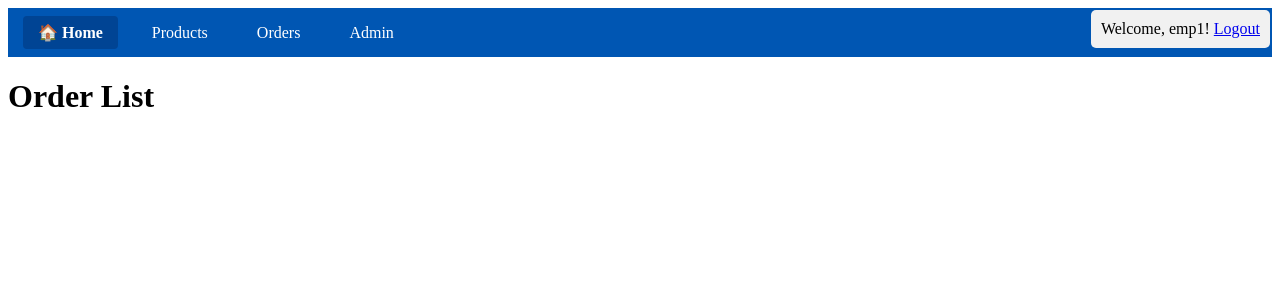
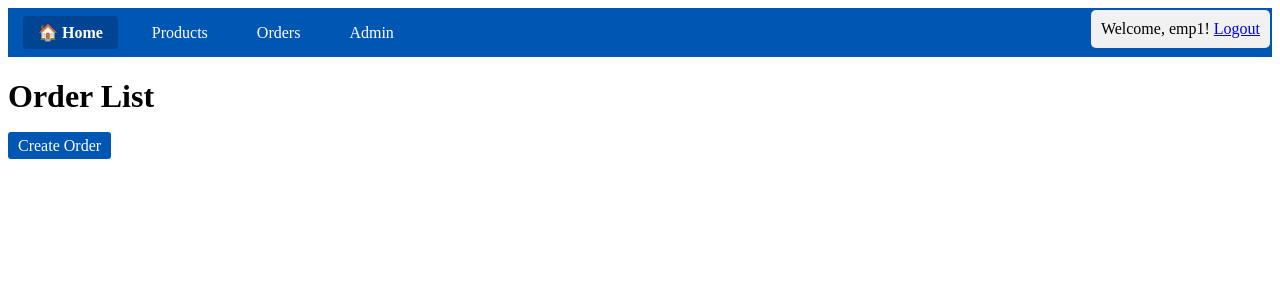
Before and after one commit to brendang-utah/ski_manufacturing_project, a Django app: page /orders in a window 1280 px wide. Shown: the top 300 px of the page. Run offline with Django 5.2, Linux system fonts and the light colour scheme; a user stored in the database is signed in; data comes from the database, SQL or seed files in the repository.

Commit message:
fix errors

```diff
--- a/ski_manufacturing_app/templates/orders.html
+++ b/ski_manufacturing_app/templates/orders.html
@@ -28,6 +28,10 @@
 {% block content %}
     <h1>Order List</h1>
 
+    {% if user.is_staff %}
+        <a href="{% url 'order-create' %}" class="edit-button">Create Order</a>
+    {% endif %}
+
     <div id="order-list">
         <!-- Orders will be loaded here dynamically -->
     </div>
@@ -51,6 +55,7 @@
         return cookieValue;
     }
     const csrftoken = getCookie('csrftoken');
+    const isStaff = "{{ user.is_staff|yesno:'true,false' }}";
 
     // Load orders on page load
     $(document).ready(function() {
@@ -69,18 +74,33 @@
                 }
 
                 orders.forEach(function(order) {
+                    let orderLines = '';
+                    if (order.order_lines) {
+                        orderLines = '<h3>Order Items:</h3><ul>';
+                        order.order_lines.forEach(function(line) {
+                            orderLines += `
+                                <li>
+                                    ${line.product_name} -
+                                    Quantity: ${line.quantity} -
+                                    Unit Price: $${line.unit_price} -
+                                    Total: $${line.total_price}
+                                </li>`;
+                        });
+                        orderLines += '</ul>';
+                    }
+
                     const orderHtml = `
                         <div class="order-item" data-id="${order.id}">
                             <h2>Order #${order.id}</h2>
                             <p class="order-status">Status: ${order.status}</p>
-                            <p>Customer: ${order.customer_name}</p>
-                            <p>Date: ${order.date}</p>
-                            <p>Product: ${order.product_name}</p>
-                            <p>Quantity: ${order.quantity}</p>
+                            <p>Customer: ${order.customer_name || 'N/A'}</p>
+                            <p>Date: ${new Date(order.created_at).toLocaleDateString()}</p>
+                            ${orderLines}
+                            <p>Total Order Amount: $${order.total_amount || '0.00'}</p>
 
                             <div class="order-actions">
-                                <a href="/orders/${order.id}/" class="edit-button">Edit Order</a>
                                 ${isStaff ? `
+                                    <a href="/orders/${order.id}/" class="edit-button">Edit Order</a>
                                     <button class="delete-button" onclick="deleteOrder(${order.id})">Delete Order</button>
                                 ` : ''}
                             </div>
@@ -104,10 +124,11 @@
             url: `/api/orders/${orderId}/`,
             type: 'DELETE',
             headers: {
-                'X-CSRFToken': csrftoken
+                'X-CSRFToken': csrftoken,
+                'X-Requested-With': 'XMLHttpRequest'
             },
             success: function() {
-                loadOrders(); // Refresh the list
+                loadOrders();
             },
             error: function(xhr, status, error) {
                 alert('Error deleting order: ' + error);
@@ -115,7 +136,5 @@
         });
     }
 
-    // Add staff check variable
-    const isStaff = {{ user.is_staff|yesno:"true,false" }};
 </script>
 {% endblock %}
```
Also changed, not shown: ski_manufacturing_app/templates/users.html (+3 -4 lines).
